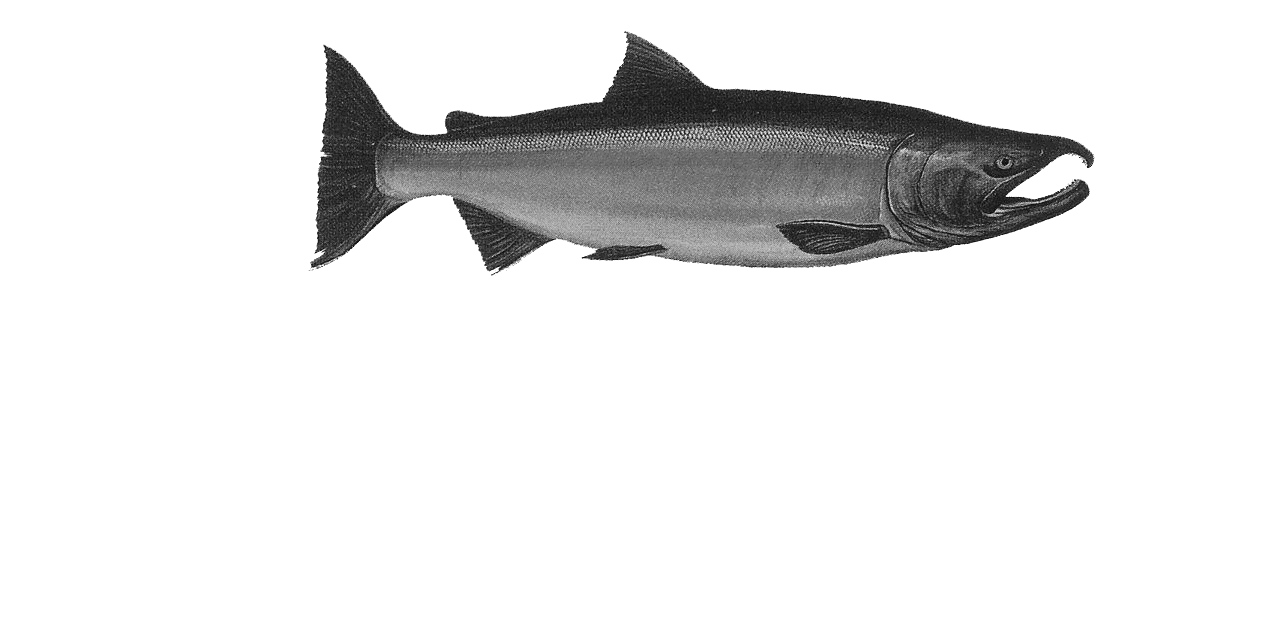
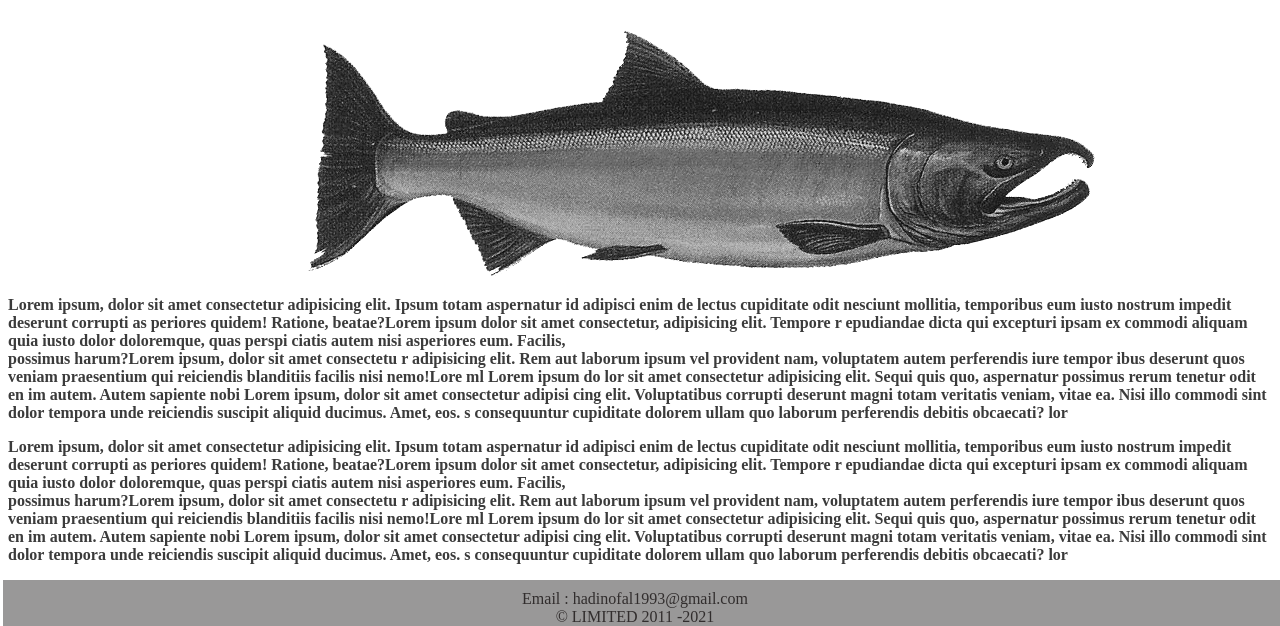
Before and after one commit to abdelhadi-nofal/cookie-stand, a plain HTML site: page index.html in a window 1280 px wide. Shown: the part 239-865 px from the top of the page. Before the commit the page ends 800 px from the top, so only its background shows below. Drawn offline with Linux system fonts and the light colour scheme.

Commit message:
edithtml

```diff
--- a/css/styles.css
+++ b/css/styles.css
@@ -22,7 +22,7 @@ header{
     top: 0px;
     height: 100%;
     font-size: 30px;
-    font-weight: 4000;
+    font-weight: 4000px;
     text-decoration: none;
     font-family: 'Lucida Sans', 'Lucida Sans Regular', 'Lucida Grande', 'Lucida Sans Unicode', Geneva, Verdana, sans-serif;
 
@@ -45,3 +45,23 @@ h1{
     font-size: 60px;
     color: darkgrey;
 }
+
+p{
+    font-weight: bold;
+    color: rgb(59, 59, 59);
+
+}
+
+footer{
+    background-color: rgb(153, 152, 152);
+    width:100%;
+    top: 0%;
+    overflow: hidden;
+    left: 100%;
+    color: rgb(49, 45, 45);
+    padding-top: 10px;
+    margin-left: -5px;
+    margin-bottom: -10px;
+    padding-right: 15px;
+    text-align: center;
+}
--- a/index.html
+++ b/index.html
@@ -25,10 +25,48 @@
     <img src="images/salmon.png">
 
 
+    <p>Lorem ipsum, dolor sit amet consectetur adipisicing elit. Ipsum totam aspernatur id adipisci enim de
+        lectus cupiditate odit nesciunt mollitia, temporibus eum iusto nostrum impedit deserunt corrupti as
+        periores quidem! Ratione, beatae?Lorem ipsum dolor sit amet consectetur, adipisicing elit. Tempore r
+        epudiandae dicta qui excepturi ipsam ex commodi aliquam quia iusto dolor doloremque, quas perspi
+        ciatis autem nisi asperiores eum. Facilis, <br> possimus harum?Lorem ipsum, dolor sit amet consectetu
+        r adipisicing elit. Rem aut laborum ipsum vel provident nam, voluptatem autem perferendis iure tempor
+        ibus deserunt quos veniam praesentium qui reiciendis blanditiis facilis nisi nemo!Lore
+        ml Lorem ipsum do
+        lor sit amet consectetur adipisicing elit. Sequi quis quo, aspernatur possimus rerum tenetur odit en
+        im autem. Autem sapiente nobi Lorem ipsum, dolor sit amet consectetur adipisi
+        cing elit. Voluptatibus corrupti deserunt magni totam veritatis veniam, vitae ea. Nisi illo
+        commodi sint dolor tempora unde reiciendis suscipit
+        aliquid ducimus. Amet, eos.
+        s consequuntur cupiditate dolorem ullam quo laborum perferendis debitis obcaecati? lor</p>
+
+        <p>Lorem ipsum, dolor sit amet consectetur adipisicing elit. Ipsum totam aspernatur id adipisci enim de
+            lectus cupiditate odit nesciunt mollitia, temporibus eum iusto nostrum impedit deserunt corrupti as
+            periores quidem! Ratione, beatae?Lorem ipsum dolor sit amet consectetur, adipisicing elit. Tempore r
+            epudiandae dicta qui excepturi ipsam ex commodi aliquam quia iusto dolor doloremque, quas perspi
+            ciatis autem nisi asperiores eum. Facilis, <br> possimus harum?Lorem ipsum, dolor sit amet consectetu
+            r adipisicing elit. Rem aut laborum ipsum vel provident nam, voluptatem autem perferendis iure tempor
+            ibus deserunt quos veniam praesentium qui reiciendis blanditiis facilis nisi nemo!Lore
+            ml Lorem ipsum do
+            lor sit amet consectetur adipisicing elit. Sequi quis quo, aspernatur possimus rerum tenetur odit en
+            im autem. Autem sapiente nobi Lorem ipsum, dolor sit amet consectetur adipisi
+            cing elit. Voluptatibus corrupti deserunt magni totam veritatis veniam, vitae ea. Nisi illo
+            commodi sint dolor tempora unde reiciendis suscipit
+            aliquid ducimus. Amet, eos.
+            s consequuntur cupiditate dolorem ullam quo laborum perferendis debitis obcaecati? lor</p>
+
+
 </main>
 
 
-<footer></footer>
+<footer>
+    Email : hadinofal1993@gmail.com <br>
+    © LIMITED 2011 -2021 <br>
+
+
+
+
+</footer>
 
 </body>
 </html>
```
